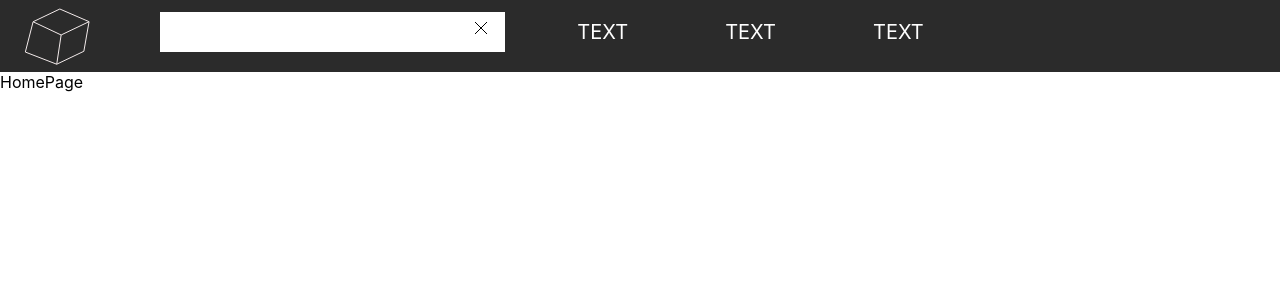
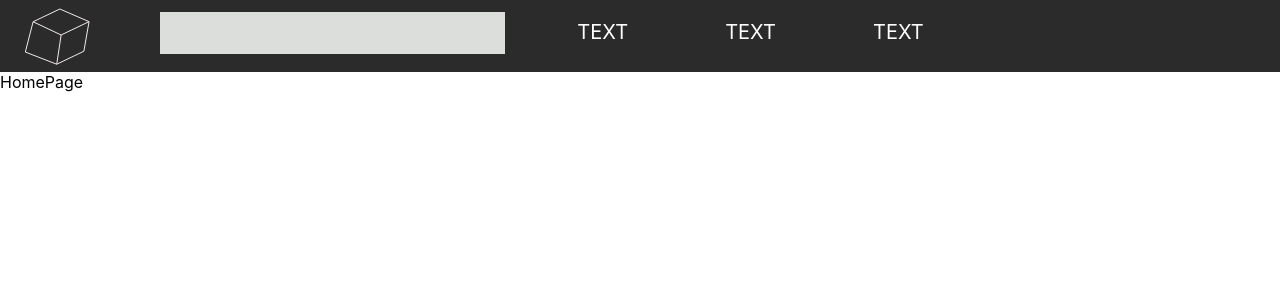
Before and after one commit to Mayank-1996/project-app, a React (Create React App) app: page / in a window 1280 px wide. Shown: the top 300 px of the page. Built offline with nearby package versions, Linux system fonts and the light colour scheme.

Commit message:
completd first phase of search input

```diff
--- a/src/shared/components/Header/Header.tsx
+++ b/src/shared/components/Header/Header.tsx
@@ -6,9 +6,10 @@ import {
   RightHeaderContainerText,
   LogoContainer,
   Input,
+  ClearIcon,
 } from "./styles";
 import Logo from "./Assets/Logo";
-import { useRef, useState } from "react";
+import { useEffect, useRef, useState } from "react";
 import CrossIcon from "./Assets/CrossIcon";
 
 const LOGO_WIDTH = "70";
@@ -16,10 +17,33 @@ const LOGO_HEIGHT = "70";
 
 const Header = () => {
   const [searchText, setSearchText] = useState("");
-  const searchBox = useRef();
-  const onSearchHandler = (e: React.ChangeEvent<HTMLInputElement>) => {
+  const [inputFocus, setInputFocus] = useState(false);
+  const inputField = useRef<HTMLDivElement | null>(null);
+  const onSearchHandler = (e: React.ChangeEvent<HTMLDivElement>) => {
     setSearchText(e.target.value);
   };
+  const inputOnFocus = () => {};
+
+  const callBack = () => {
+    setInputFocus(false);
+  };
+
+  const onClearClick = () => {
+    setSearchText("");
+  };
+
+  useEffect(() => {
+    const onClickOutside = (e: any) => {
+      if (inputField.current && !inputField.current.contains(e.target)) {
+        callBack();
+      }
+    };
+    document.addEventListener("click", onClickOutside, true);
+
+    return () => {
+      document.removeEventListener("click", onClickOutside, true);
+    };
+  }, []);
 
   return (
     <HeaderContainer>
@@ -27,14 +51,18 @@ const Header = () => {
         <LogoContainer>
           <Logo width={LOGO_WIDTH} height={LOGO_HEIGHT} />
         </LogoContainer>
-        <SearchBox
-          ref={searchBox}
-          onMouseOver={() => {
-            searchBox.current.classList.add("focused");
-          }}
-        >
-          <Input onChange={onSearchHandler} value={searchText} />
-          <CrossIcon />
+        <SearchBox onClick={() => setInputFocus(true)} isFocused={inputFocus}>
+          <Input
+            ref={inputField}
+            onChange={onSearchHandler}
+            value={searchText}
+            isFocused={inputFocus}
+          />
+          {!!searchText.trim().length && (
+            <ClearIcon onClick={onClearClick}>
+              <CrossIcon />
+            </ClearIcon>
+          )}
         </SearchBox>
       </LeftHeaderContainer>
       <RightHeaderContainer>
--- a/src/shared/components/Header/styles.ts
+++ b/src/shared/components/Header/styles.ts
@@ -4,7 +4,7 @@ import {
   BASE_WIDTH,
   BASE_FONT_SIZE,
 } from "../../constants/styles.constants";
-import { MatteBlack, MatteWhite } from "../../constants/styles.colors";
+import { MatteBlack, surfaceColor } from "../../constants/styles.colors";
 
 export const HeaderContainer = styled.div`
   background-color: ${MatteBlack};
@@ -44,21 +44,39 @@ export const RightHeaderContainerText = styled.p`
   padding: ${BASE_HIEGHT}px 0;
   margin: 0;
 `;
-export const SearchBox = styled.div`
-  background-color: ${MatteWhite};
+export const SearchBox = styled.div<{ isFocused: boolean }>`
+  display: flex;
+  justify-content: space-between;
+  background-color: #dcdedc;
   margin: 0;
   width: 70%;
-  background-color: white;
-  font-size: ${1.5 * BASE_FONT_SIZE}px;
+  height: fit-content;
+  ${({ isFocused }) => {
+    if (isFocused) return ` background-color: ${surfaceColor};`;
+  }}
+`;
+
+export const Input = styled.input<{ isFocused: boolean }>`
+  background-color: #dcdedc;
+  width: 80%;
   height: ${5 * BASE_HIEGHT}px;
-  &.focused {
-    border-bottom: 2px solid #0066cc;
-    transition: border-bottom border 3s smooth;
+  outline: none;
+  border: 0;
+  font-size: 20px;
+  font-family: "Gill Sans", "Gill Sans MT", Calibri, "Trebuchet MS", sans-serif;
+  ${({ isFocused }) => {
+    if (isFocused) return ` background-color: ${surfaceColor};`;
+  }}
+`;
+export const ClearIcon = styled.span`
+  position: relative;
+  height: 20px;
+  right: 20px;
+  top: 10px;
+  padding: 2px;
+  cursor: pointer;
+  &:hover {
+    background-color: #dcdedc;
+    border-radius: 4px;
   }
 `;
-
-export const Input = styled.input`
-  width: 90%;
-  outline: none;
-  border: 0;
-`;
--- a/src/shared/constants/styles.colors.ts
+++ b/src/shared/constants/styles.colors.ts
@@ -1,2 +1,3 @@
 export const MatteWhite = "#d9d9d9";
 export const MatteBlack = "#2b2b2b";
+export const surfaceColor = "#fff";
```
